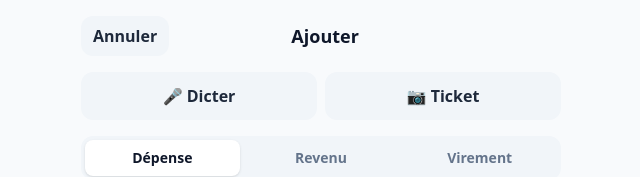
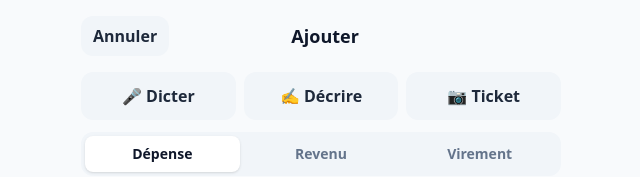
Before and after one commit to mekarnia/mon-copilote-budget, a React (Vite) app: page /ajouter in a window 1280 px wide. Shown: the top 177 px of the page, without its empty margins (319-959 px from the left). Built offline with nearby package versions, Linux system fonts and the light colour scheme; no server answers.

Commit message:
Formulaire : bouton « Décrire » (texte ou micro du clavier) et message clair quand le micro est bloqué en http
Co-Authored-By: Claude Fable 5.1 <noreply@anthropic.com>
Claude-Session: https://claude.ai/code/session_01TCBtGVJ2A6SpfV26a2mzhv

```diff
--- a/src/pages/TransactionForm.tsx
+++ b/src/pages/TransactionForm.tsx
@@ -52,6 +52,9 @@ export function TransactionFormPage() {
   const [listening, setListening] = useState(false);
   const [transcript, setTranscript] = useState("");
   const [suggested, setSuggested] = useState<"rule" | "ai" | null>(null);
+  const [describe, setDescribe] = useState("");
+  const [showDescribe, setShowDescribe] = useState(false);
+  const insecure = typeof window !== "undefined" && !window.isSecureContext;
   const recognizerRef = useRef<ReturnType<typeof createRecognizer>>(null);
   const speechAvailable = typeof window !== "undefined" && createRecognizer() !== null;
 
@@ -158,15 +161,32 @@ export function TransactionFormPage() {
       </div>
 
       {!editId && (
-        <div className="mb-4 grid grid-cols-2 gap-2">
-          <button type="button" className={`btn ${listening ? "bg-red-600 text-white" : "btn-ghost"}`} onClick={toggleListening} disabled={!speechAvailable || busy}>
-            {listening ? "⏹ J'écoute…" : "🎤 Dicter"}
+        <div className="mb-3 grid grid-cols-3 gap-2">
+          <button type="button" className={`btn px-2 ${listening ? "bg-red-600 text-white" : "btn-ghost"}`} onClick={toggleListening} disabled={!speechAvailable || insecure || busy}>
+            {listening ? "⏹ Stop" : "🎤 Dicter"}
           </button>
-          <button type="button" className="btn-ghost" onClick={() => receiptRef.current?.click()} disabled={busy}>📷 Ticket</button>
+          <button type="button" className={`btn-ghost px-2 ${showDescribe ? "ring-2 ring-brand" : ""}`} onClick={() => setShowDescribe((v) => !v)} disabled={busy}>✍️ Décrire</button>
+          <button type="button" className="btn-ghost px-2" onClick={() => receiptRef.current?.click()} disabled={busy}>📷 Ticket</button>
           <input ref={receiptRef} type="file" accept="image/*" capture="environment" className="hidden" onChange={(e) => e.target.files?.[0] && onReceipt(e.target.files[0])} />
         </div>
       )}
-      {!editId && !speechAvailable && <p className="mb-3 text-xs text-slate-500">La dictée n'est disponible que dans Chrome (Android ou ordinateur).</p>}
+      {!editId && showDescribe && (
+        <form
+          className="mb-3 flex gap-2"
+          onSubmit={(e) => {
+            e.preventDefault();
+            if (describe.trim()) parseSpeech.mutateAsync(describe.trim()).then(applyDraft).catch(() => undefined);
+          }}
+        >
+          <input className="input" autoFocus value={describe} onChange={(e) => setDescribe(e.target.value)} placeholder="45 euros de courses chez Carrefour hier" disabled={busy} />
+          <button className="btn-primary" disabled={!describe.trim() || busy}>OK</button>
+        </form>
+      )}
+      {!editId && showDescribe && <p className="mb-3 text-xs text-slate-500">Astuce : le micro du clavier du téléphone fonctionne dans ce champ.</p>}
+      {!editId && insecure && !showDescribe && (
+        <p className="mb-3 text-xs text-slate-500">Micro et appareil photo indisponibles sur une adresse en http:// : utilisez « Décrire » avec le micro du clavier, ou autorisez cette adresse dans chrome://flags (« Insecure origins treated as secure »).</p>
+      )}
+      {!editId && !speechAvailable && !insecure && <p className="mb-3 text-xs text-slate-500">La dictée n'est disponible que dans Chrome (Android ou ordinateur).</p>}
       {(listening || transcript) && !busy && <p className="mb-3 rounded-xl bg-slate-100 px-3 py-2 text-sm dark:bg-slate-800">{transcript || "Parlez, par exemple : « 45 euros de courses chez Carrefour hier »"}</p>}
       {busy && <p className="mb-3 rounded-xl bg-brand/10 px-3 py-2 text-sm">🤖 Lecture en cours…</p>}
       {draftInfo && !busy && (
```
